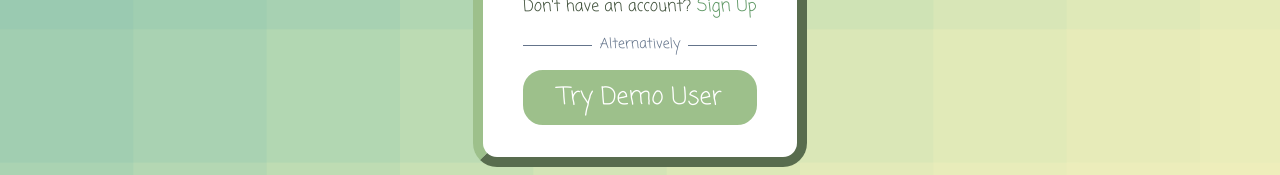
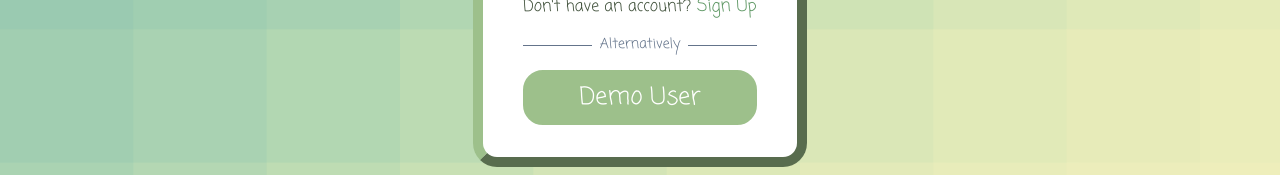
Before and after one commit to hwhuang27/handshakes-client, a React (Vite) app: page /login in a window 1280 px wide. Shown: the part 504-679 px from the top of the page. Built offline with nearby package versions, Linux system fonts and the light colour scheme.

Commit message:
Add auth logic

```diff
--- a/src/components/LoginForm.tsx
+++ b/src/components/LoginForm.tsx
@@ -1,5 +1,6 @@
 import { useState, ChangeEvent, FormEvent } from 'react';
 import { Link, useNavigate } from 'react-router-dom';
+import { jwtDecode } from 'jwt-decode';
 import FormInput from './FormInput';
 import FormButton from './FormButton';
 import styled from 'styled-components';
@@ -74,6 +75,38 @@ const ErrorMessage = styled.p`
     color: #ef4444;
     margin: 0 0 4px;
 `
+const DemoButton = styled.button`
+  margin: 4px 0 12px;
+  background-color: #9DC08B;
+  border: 3px solid #9DC08B;
+  border-radius: 20px;
+  color: white;
+  font-size: 24px;
+  font-weight: bold;
+  padding: 6px 20px;
+  transition: all .15s ease-in-out;
+
+  &:hover {
+  background-color: white;
+  color: #9DC08B;
+  border: 3px solid #9DC08B;
+  }
+
+  &:focus {
+  border: 3px solid #9DC08B;
+  outline: none;
+  }
+`
+interface jwtDecoded {
+    _id: string,
+    email: string,
+    first_name: string,
+    last_name: string,
+    avatar: string,
+    iat: number,
+    exp: number,
+}
+
 function LoginForm() {
     const [email, setEmail] = useState("");
     const [password, setPassword] = useState("");
@@ -100,13 +133,52 @@ function LoginForm() {
 
             if(res.status === 200){
                 const result = await res.json();
+                const decoded: jwtDecoded = jwtDecode(result.accessToken);
+                localStorage.setItem('id', decoded._id);
+                localStorage.setItem('email', decoded.email);
+                localStorage.setItem('firstName', decoded.first_name);
+                localStorage.setItem('lastName', decoded.last_name);
+                localStorage.setItem('avatar', decoded.avatar);
+                localStorage.setItem('token', result.accessToken);
                 setError("");
-                localStorage.setItem("token", result.token);
-                navigate('/');
+                navigate('/chat');
             } else{
                 setError('Invalid username or password');
             }
 
+        } catch (error) {
+            console.log(error);
+        }
+    }
+
+    const handleDemo = async (e: FormEvent<HTMLButtonElement>) => {
+        e.preventDefault();
+        try {
+            const res = await fetch(`https://messenger-api-production.up.railway.app/auth/login`, {
+                method: "POST",
+                headers: {
+                    "Content-Type": "application/json",
+                },
+                body: JSON.stringify({
+                    email: `demouser@demo.com`,
+                    password: `demouser`,
+                }),
+            });
+
+            if (res.status === 200) {
+                const result = await res.json();
+                const decoded: jwtDecoded = jwtDecode(result.accessToken);
+                localStorage.setItem('id', decoded._id);
+                localStorage.setItem('email', decoded.email);
+                localStorage.setItem('firstName', decoded.first_name);
+                localStorage.setItem('lastName', decoded.last_name);
+                localStorage.setItem('avatar', decoded.avatar);
+                localStorage.setItem('token', result.accessToken);
+                setError("");
+                navigate('/chat');
+            } else {
+                setError('Invalid username or password');
+            }
         } catch (error) {
             console.log(error);
         }
@@ -146,7 +218,7 @@ function LoginForm() {
                 </div>
 
                 <LineBreak><LineBreakSpan>Alternatively</LineBreakSpan></LineBreak>
-                <FormButton type='button' text='Try Demo User' />
+                <DemoButton type='button' onClick={handleDemo}>Demo User</DemoButton>
 
             </FormContentWrapper>
         </StyledForm>
--- a/src/components/Navbar.tsx
+++ b/src/components/Navbar.tsx
@@ -80,13 +80,28 @@ interface NavProps {
 function NavBar({firstName, lastName, avatar}: NavProps) {
     const imagePath = `src/assets/${avatar}.png`
 
+    let logout = async () => {
+        try {
+            const response = await fetch(`https://messenger-api-production.up.railway.app/auth/logout`,
+            {
+                method: "POST",
+            });
+            if(!response.ok) throw new Error(`Error: Server error (logout)`);
+
+            localStorage.clear();
+
+        } catch (error) {
+            console.log(error);
+        }
+    }
+
     return (
         <Container>
             <GlobalStyle />
 
             <LeftGroup>
-                <StyledLink to='/'>Chat</StyledLink>
-                <StyledLink to='/'>Profile</StyledLink>
+                <StyledLink to='/chat'>Chat</StyledLink>
+                <StyledLink to='/profile'>Profile</StyledLink>
             </LeftGroup>
 
             <NavHeader>Messenger</NavHeader>
@@ -94,7 +109,7 @@ function NavBar({firstName, lastName, avatar}: NavProps) {
             <RightGroup>
                 <Avatar src={imagePath} alt='avatar'/>
                 <NavName>{firstName} {lastName}</NavName>
-                <StyledLink to='/login'>Logout</StyledLink>
+                <StyledLink to='/login' onClick={logout}>Logout</StyledLink>
             </RightGroup>
 
         </Container>
--- a/src/components/SignupForm.tsx
+++ b/src/components/SignupForm.tsx
@@ -51,7 +51,7 @@ function SignupForm() {
     const [lastName, setLastName] = useState("");
     const [password, setPassword] = useState("");
     const [confirmPass, setConfirmPass] = useState("");
-    const [avatar, setAvatar] = useState("");
+    const [avatar, setAvatar] = useState("panda");
     const [error, setError] = useState("");
 
     console.log(avatar);
--- a/src/components/UserMessage.tsx
+++ b/src/components/UserMessage.tsx
@@ -16,14 +16,14 @@ const UserName = styled.p`
     font-size: 18px;
     font-weight: bold;
     // text-align: left;
-    padding: 12px 24px 0px;
+    padding: 8px 0px 0px 48px;
 `
 
 const Message = styled.p`
     flex: 1;
     font-size: 18px;
     // text-align: left;
-    padding: 4px 24px 4px;
+    padding: 4px 24px 8px 48px;
 `
 
 interface UserMessageProps {
--- a/src/routes/App.tsx
+++ b/src/routes/App.tsx
@@ -10,10 +10,15 @@ const GlobalStyle = createGlobalStyle`
     list-style-type: none;
 }
 
+#root{
+    flex: 1;
+}
+
 body {
     display: flex;
     flex-direction: row;
     align-items: flex-start;
+    min-width: 100%;
 
     color: #40513B;
     background-color: #8EC3B0;
@@ -32,16 +37,17 @@ const PageWrapper = styled.div`
 `
 const ContentWrapper = styled.div`
     display: grid;
-    grid-template-columns: minmax(280px, 1fr) 6fr;
+    grid-template-columns: minmax(310px, 1fr) 5fr;
 `
 
 function App() {
-    const firstName = `David`;
-    const lastName = `Huang`;
-    const avatar = `panda`;
+    const firstName = localStorage.getItem('firstName') || "";
+    const lastName = localStorage.getItem('lastName') || "";
+    const avatar = localStorage.getItem('avatar') || "";
 
     return (
         <PageWrapper>
+
             <GlobalStyle />
             <Navbar
                 firstName={firstName}
--- /dev/null
+++ b/src/routes/Index.tsx
@@ -0,0 +1,26 @@
+import { jwtDecode } from 'jwt-decode';
+import { Navigate } from 'react-router-dom';
+
+function Index(){
+    const userToken = localStorage.getItem('token');
+    let tokenExpired = false;
+
+    if(userToken){
+        const expiry = jwtDecode(userToken).exp;
+        if (expiry && Date.now() >= expiry * 1000) {
+            tokenExpired = true;
+        }
+    }
+
+    return(
+        <>
+            {!userToken && <Navigate to='/login' replace={true} />}
+
+            {tokenExpired && <Navigate to='/login' replace={true} />}
+
+            {userToken && !tokenExpired && <Navigate to='/chat' replace={true} />}
+        </>
+    )
+}
+
+export default Index;
--- /dev/null
+++ b/src/routes/Profile.tsx
@@ -0,0 +1,11 @@
+
+function Profile() {
+
+    return (
+        <>
+            <h1>Profile</h1>
+        </>
+    )
+}
+
+export default Profile;
```
Also changed, not shown: src/main.tsx (+11 -1 lines).
